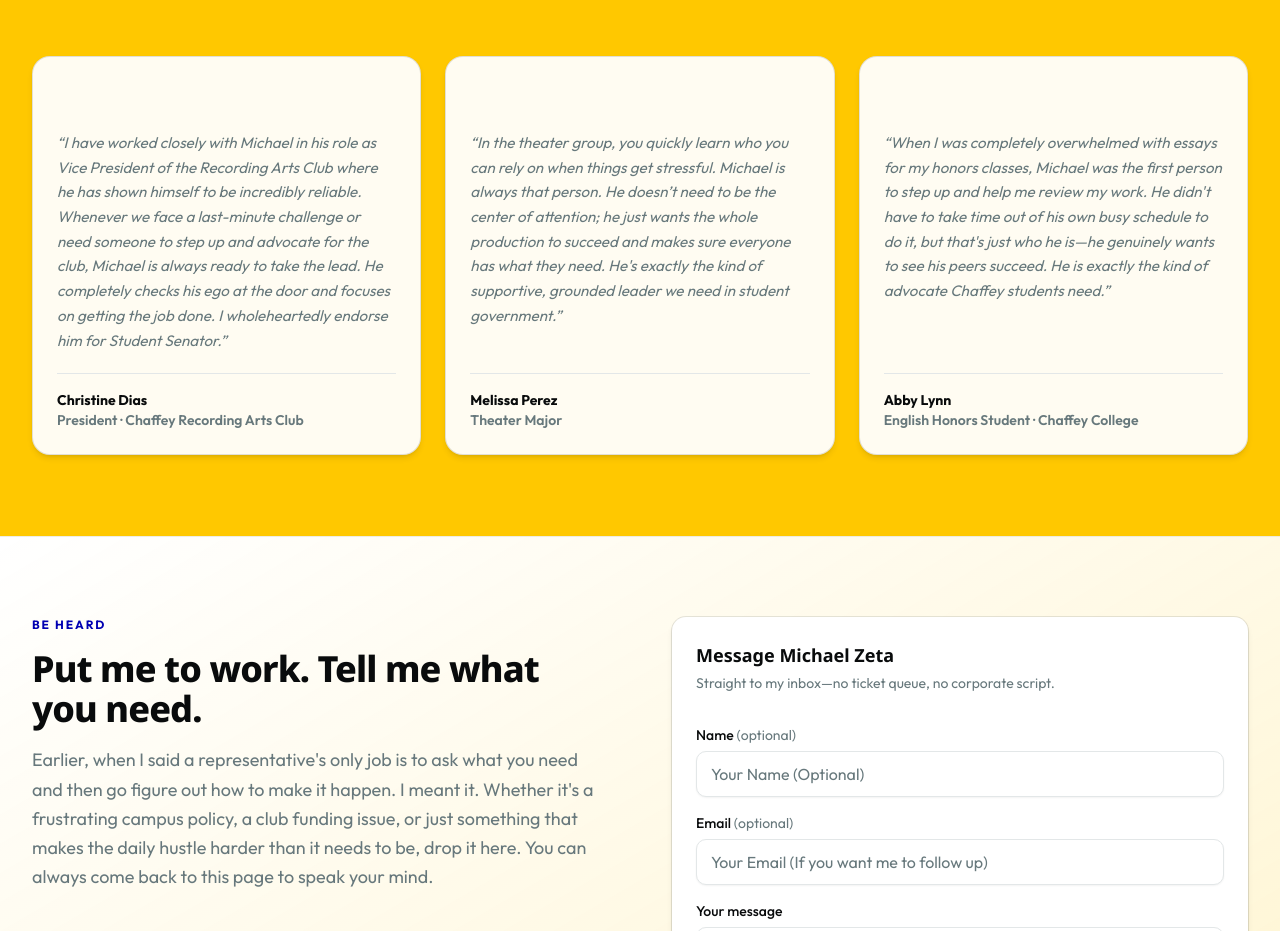
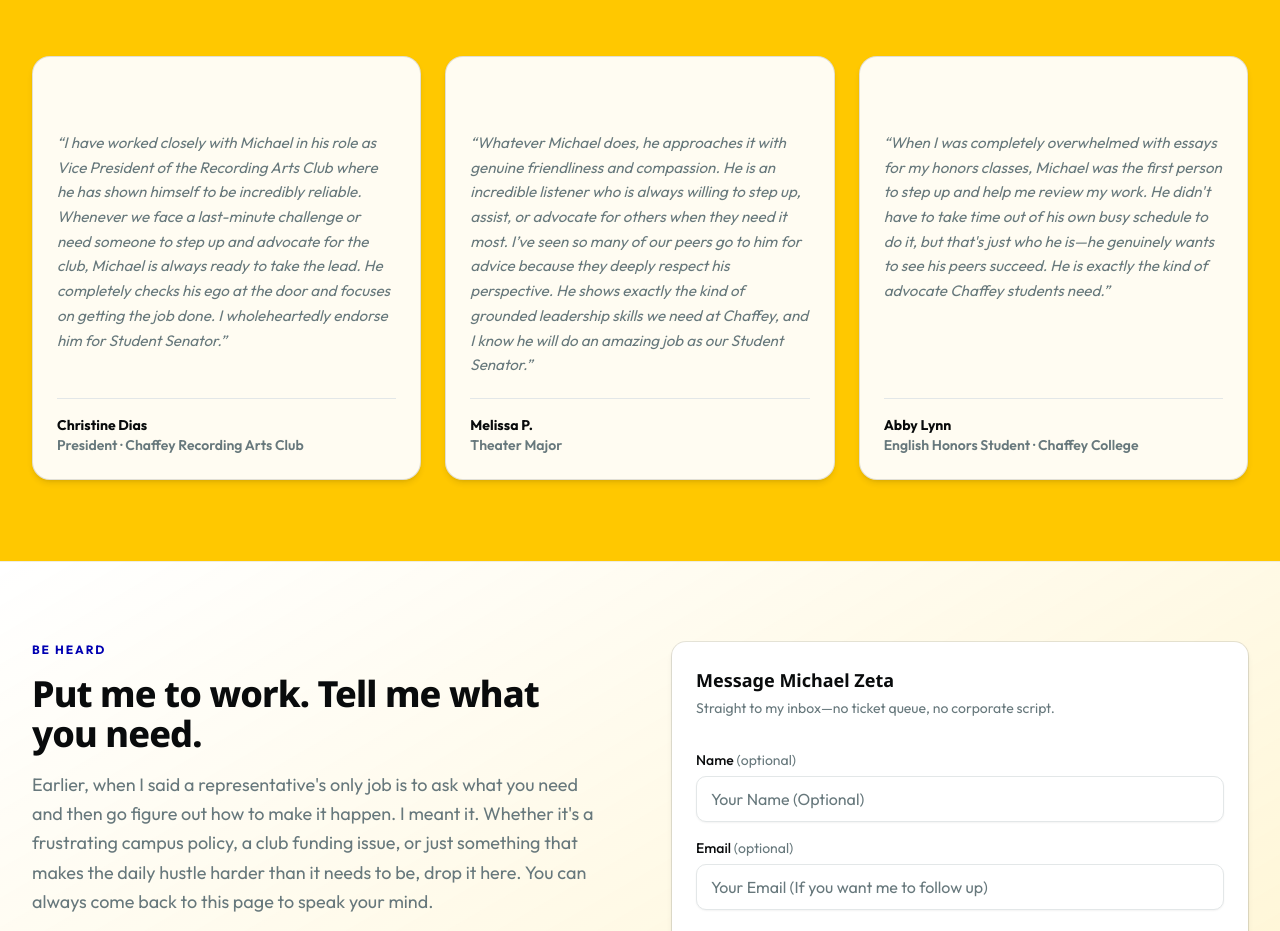
Before and after one commit to codenamezeta/senate-race, a Next.js app: page / in a window 1280 px wide. Shown: the part 5120-6051 px from the top of the page. Built offline with nearby package versions, Linux system fonts and the light colour scheme; some icons are missing.

Commit message:
Updates Melissa's Testimonial

```diff
--- a/components/Testimonials.tsx
+++ b/components/Testimonials.tsx
@@ -17,10 +17,10 @@ const placeholders = [
   },
   {
     quote:
-      "In the theater group, you quickly learn who you can rely on when things get stressful. Michael is always that person. He doesn’t need to be the center of attention; he just wants the whole production to succeed and makes sure everyone has what they need. He's exactly the kind of supportive, grounded leader we need in student government.",
+      "Whatever Michael does, he approaches it with genuine friendliness and compassion. He is an incredible listener who is always willing to step up, assist, or advocate for others when they need it most. I’ve seen so many of our peers go to him for advice because they deeply respect his perspective. He shows exactly the kind of grounded leadership skills we need at Chaffey, and I know he will do an amazing job as our Student Senator.",
     attribution: (
       <>
-        <p className="font-bold">Melissa Perez</p>
+        <p className="font-bold">Melissa P.</p>
         <p className="text-sm text-muted-foreground"> Theater Major</p>
       </>
     ),
```
